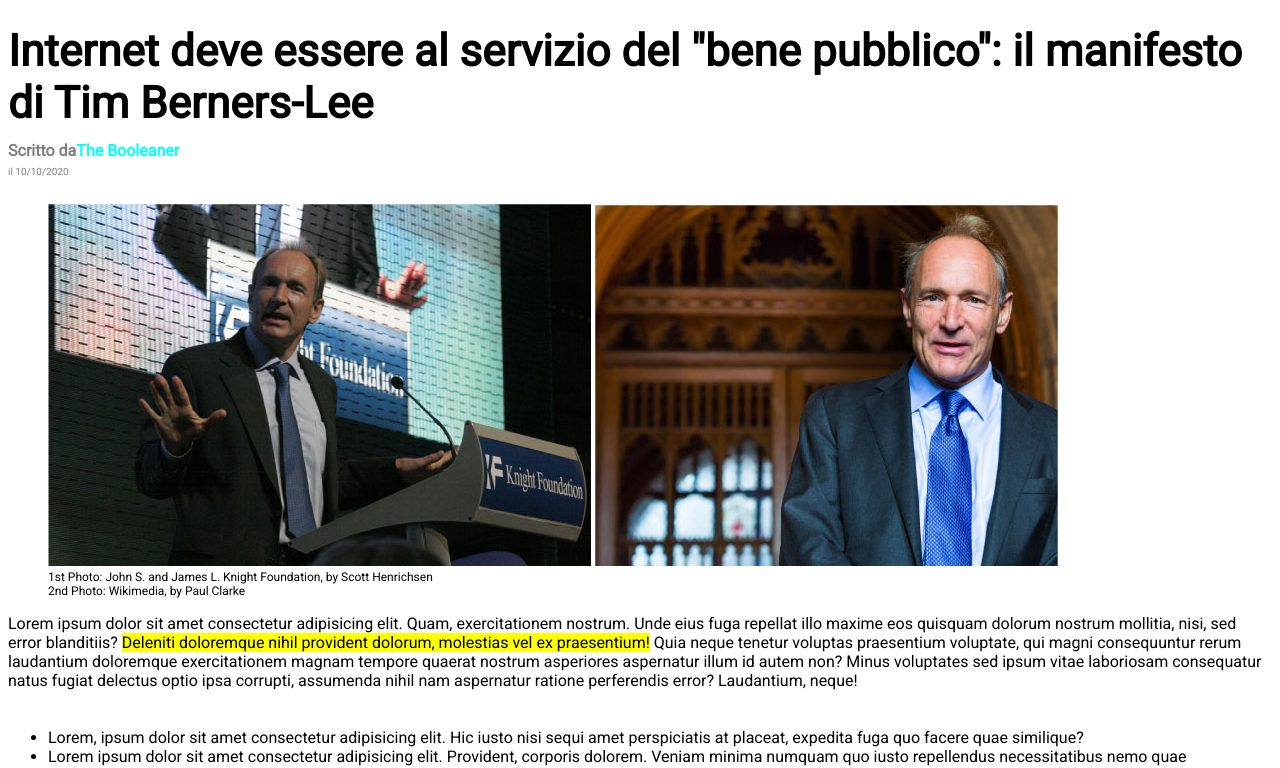
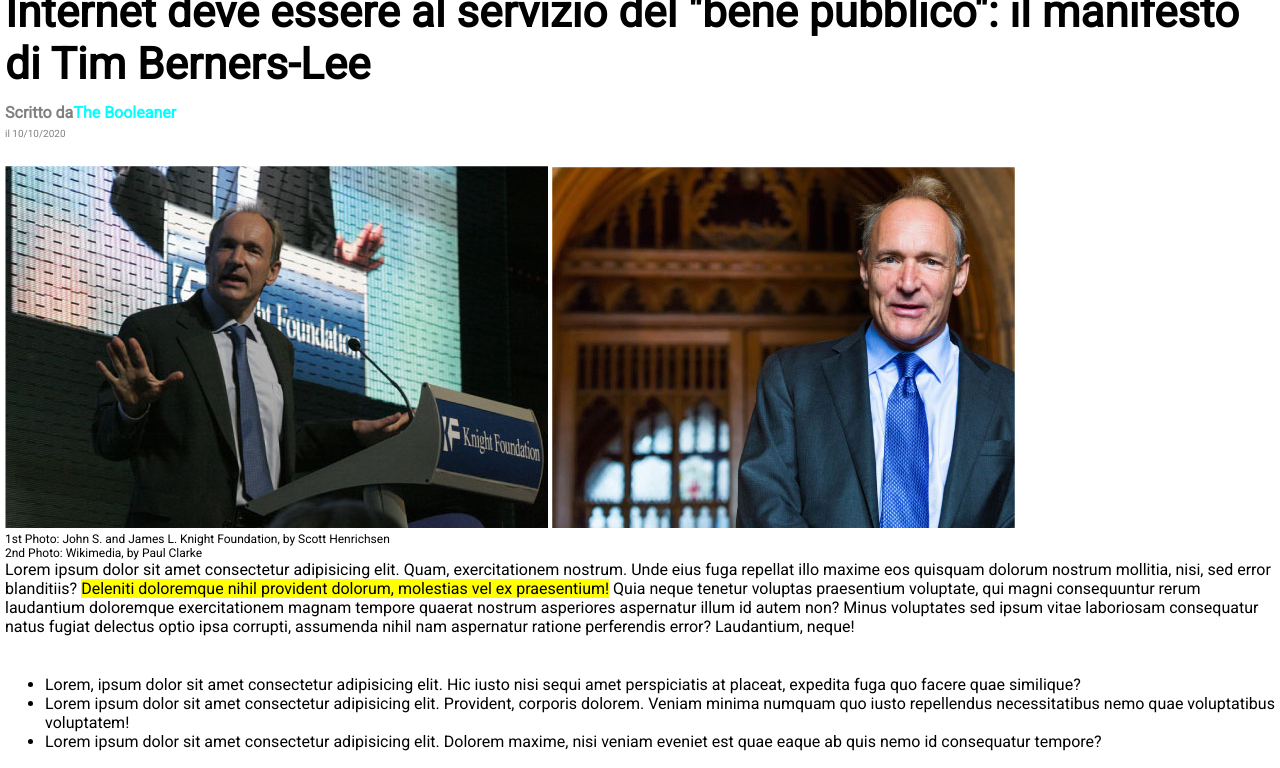
Before and after one commit to danielbosa/html-css-booleaner, a plain HTML site: page index.html in a window 1280 px wide. Shown: the part 126-894 px from the top of the page. Drawn offline with Linux system fonts and the light colour scheme.

Commit message:
Margin: header 0, main 5

```diff
--- a/css/css-base.css
+++ b/css/css-base.css
@@ -1,5 +1,6 @@
 *{
     font-family: "Roboto";
+    margin: 0;
 }
 
 header{
@@ -7,6 +8,10 @@ header{
     background-image: url(../img/pattern.png);
     background-repeat: repeat;
     background-size: 35%;
+}
+
+main{
+    margin: 5px;
 }
 
 header>img{
```
